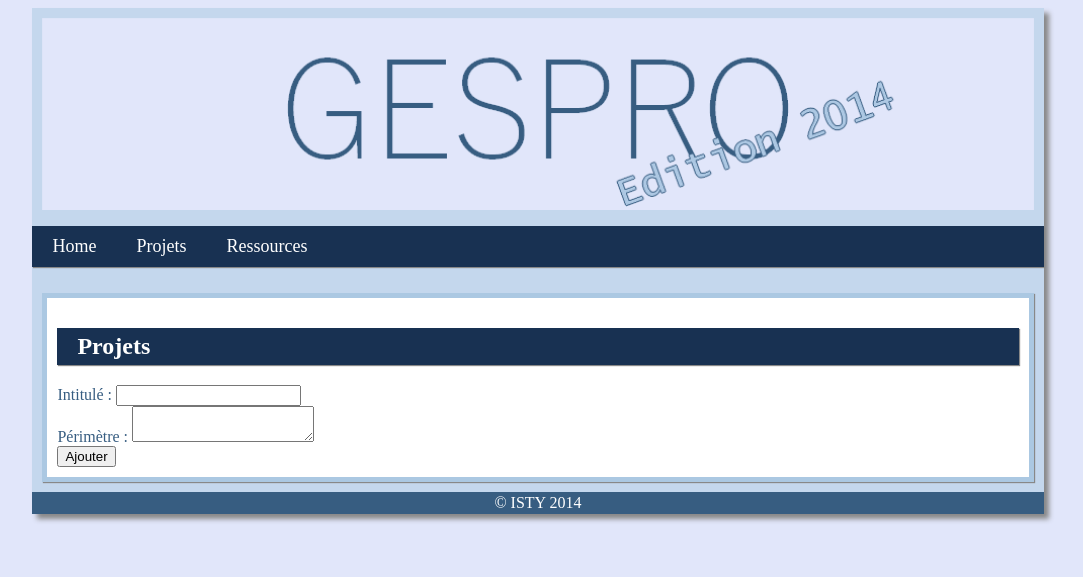
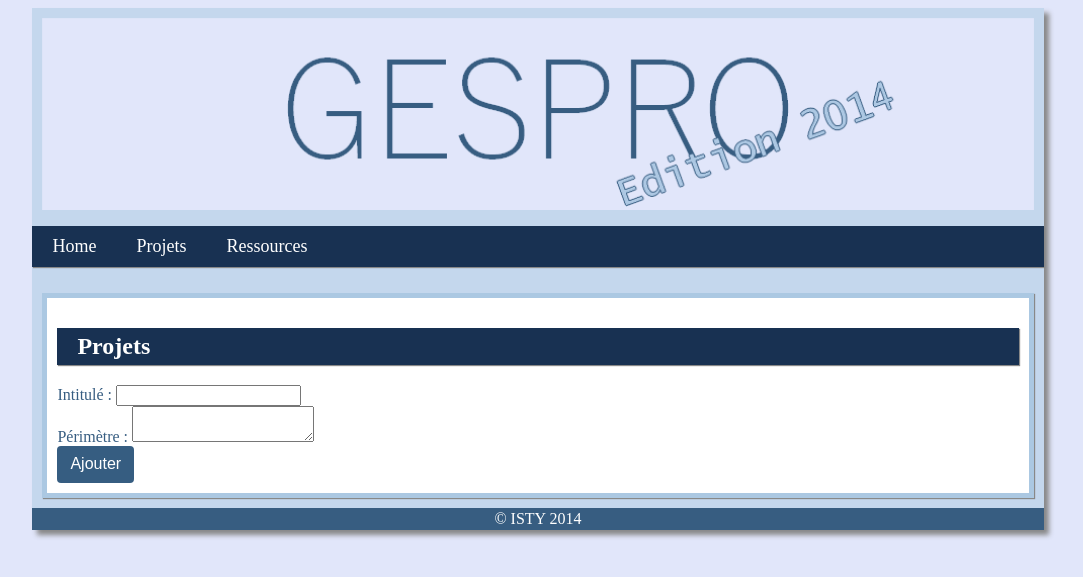
Before and after one commit to xnorbal/MACSI1, a PHP site: page /addproject.php in a window 1280 px wide. Shown: the top 577 px of the page, without its empty margins (102-1185 px from the left). Run offline with PHP 8.4, Linux system fonts and the light colour scheme.

Commit message:
Design bouton + Correction addlivrable

```diff
--- a/addJalon.php
+++ b/addJalon.php
@@ -45,7 +45,7 @@ include("include/top.php");
 	<label for="date">Date du jalon :</label>
 	<input type="text" id="datepicker" name="date" />
 	<br />
-	<input type="submit" name="ajouter" value="Ajouter"/>
+	<input type="submit" name="ajouter" value="Ajouter"  class="button" />
 </form>
 <script>
 $(function() {
--- a/addlot.php
+++ b/addlot.php
@@ -31,7 +31,7 @@ if(!empty($_GET["spid"])){
 		<textarea name="perimetre">
 		</textarea>
 		<br />
-		<input type="submit" value="Ajouter" name="fromsproj"/>
+		<input type="submit" value="Ajouter" name="fromsproj"  class="button" />
 	</form>
 	<?php
 } else if(!empty($_GET["phid"])){
@@ -60,7 +60,7 @@ if(!empty($_GET["spid"])){
 		<textarea name="perimetre">
 		</textarea>
 		<br />
-		<input type="submit" value="Ajouter" name="fromphase"/>
+		<input type="submit" value="Ajouter" name="fromphase"  class="button" />
 	</form>
 <?php
 
--- a/addphase.php
+++ b/addphase.php
@@ -40,7 +40,7 @@ include("include/top.php");
 	<label for="intitule">Intitulé :</label>
 	<input type="text" name="intitule"/>
 	<br />
-	<input type="submit" name="ajouter" value="Ajouter"/>
+	<input type="submit" name="ajouter" value="Ajouter"  class="button" />
 </form>
 <?php
 include("include/bottom.php");
--- a/addproject.php
+++ b/addproject.php
@@ -27,7 +27,7 @@ include("include/top.php");
 	<textarea name="perimetre">
 	</textarea>
 	<br />
-	<input type="submit" name="ajouter" value="Ajouter"/>
+	<input type="submit" name="ajouter" value="Ajouter"  class="button" />
 </form>
 <?php
 include("include/bottom.php");
--- a/addressource.php
+++ b/addressource.php
@@ -83,7 +83,7 @@ include("include/top.php");
 		</tr>
 		<tr>
 			<td>
-				<input type="submit" name="ajouter" value="Ajouter"/>
+				<input type="submit" name="ajouter" value="Ajouter"  class="button" />
 			</td>
 		</tr>
 	</table>
--- a/addsproject.php
+++ b/addsproject.php
@@ -54,7 +54,7 @@ else {
 	<textarea name="perimetre">
 	</textarea>
 	<br />
-	<input type="submit" value="Ajouter" name="ajouter" />
+	<input type="submit" value="Ajouter" name="ajouter"  class="button" />
 </form>
 <?php
 include("include/bottom.php");
--- a/lotsdetails.php
+++ b/lotsdetails.php
@@ -39,7 +39,7 @@
 			echo '</tr>';
 		}
 		echo '</table>';
-		echo '<a href="createlivrable.php?lid='.$_GET['lid'].'">créer un livrable</a>';
+		echo '<a href="createlivrable.php?lid='.$_GET['lid'].'"  class="button" >créer un livrable</a>';
 
 		//Tâches
 
@@ -89,7 +89,7 @@
 			echo '</tr>';
 		}
 		echo '</table>';
-		echo '<a href="createtache.php">créer une tâche</a>';
+		echo '<a href="createtache.php"  class="button" >créer une tâche</a>';
 	}
 	include("include/bottom.php");
 ?>
--- a/modifyjalon.php
+++ b/modifyjalon.php
@@ -47,7 +47,7 @@ include("include/top.php");
 	<label for="date">Date du jalon :</label>
 	<input type="text" id="datepicker" name="date" value="<?php echo formatSQLToFr($dateJalon); ?>" />
 	<br />
-	<input type="submit" name="modifier" value="Modifier"/>
+	<input type="submit" name="modifier" value="Modifier"  class="button" />
 </form>
 <script>
 $(function() {
--- a/modifyphase.php
+++ b/modifyphase.php
@@ -41,7 +41,7 @@ include("include/top.php");
 	<label for="intitule">Intitulé :</label>
 	<input type="text" name="intitule" value="<?php echo $intitulePhase; ?>"/>
 	<br />
-	<input type="submit" name="modifier" value="Modifier"/>
+	<input type="submit" name="modifier" value="Modifier"  class="button" />
 </form>
 <?php
 include("include/bottom.php");
--- a/modifyproject.php
+++ b/modifyproject.php
@@ -45,7 +45,7 @@ include("include/top.php");
 	<?php echo $perimetreProjet; ?>
 	</textarea>
 	<br />
-	<input type="submit" name="modifier" value="Modifier"/>
+	<input type="submit" name="modifier" value="Modifier"  class="button" />
 </form>
 <?php
 include("include/bottom.php");
--- a/modifyressource.php
+++ b/modifyressource.php
@@ -114,7 +114,7 @@ include("include/top.php");
 		</tr>
 		<tr>
 			<td>
-				<input type="submit" name="modifier" value="Modifier"/>
+				<input type="submit" name="modifier" value="Modifier"  class="button" />
 			</td>
 		</tr>
 	</table>
--- a/modifysproject.php
+++ b/modifysproject.php
@@ -51,7 +51,7 @@ include("include/top.php");
 	<?php echo $perimetreSousProjet; ?>
 	</textarea>
 	<br />
-	<input type="submit" value="Modifier" name="modifier" />
+	<input type="submit" value="Modifier" name="modifier"  class="button" />
 </form>
 <?php
 include("include/bottom.php");
--- a/projectdetails.php
+++ b/projectdetails.php
@@ -63,7 +63,7 @@ while($row = mysqli_fetch_assoc($res1))
 	echo '</tr>';
 }
 echo '</table>';
-echo '<a href="addsproject.php?pid='.$_GET['pid'].'">ajouter un sous projet</a>';
+echo '<a href="addsproject.php?pid='.$_GET['pid'].'"  class="button">ajouter un sous projet</a>';
 echo '<br/><br/>';
 
 //AFFICHAGE DES PHASES
@@ -100,7 +100,7 @@ while($row = mysqli_fetch_assoc($res3))
 	echo '</tr>';
 }
 echo '</table>';
-echo '<a href="addphase.php?pid='.$_GET['pid'].'">ajouter une phase</a>';
+echo '<a href="addphase.php?pid='.$_GET['pid'].'"  class="button">ajouter une phase</a>';
 
 //AFFICHAGE DES JALONS
 
@@ -137,7 +137,7 @@ while($row = mysqli_fetch_assoc($res3))
 	echo '</tr>';
 }
 echo '</table>';
-echo '<a href="addjalon.php?pid='.$_GET['pid'].'">ajouter un jalon</a>';
+echo '<a href="addjalon.php?pid='.$_GET['pid'].'"  class="button">ajouter un jalon</a>';
 
 include("include/bottom.php");
 ?>
--- a/projectlist.php
+++ b/projectlist.php
@@ -42,6 +42,6 @@ while($row = mysqli_fetch_assoc($res))
 	echo '</tr>';
 }
 echo '</table>';
-echo '<a href="addproject.php">ajouter un projet</a>';
+echo '<a href="addproject.php" class="button">ajouter un projet</a>';
 include("include/bottom.php");
 ?>
--- a/ressourcelist.php
+++ b/ressourcelist.php
@@ -109,6 +109,6 @@ while($row = mysqli_fetch_assoc($res))
 }
 echo '</table>';
 
-echo '<a href="addressource.php">ajouter une ressource</a>';
+echo '<a href="addressource.php"  class="button">ajouter une ressource</a>';
 include("include/bottom.php");
 ?>
--- a/site.css
+++ b/site.css
@@ -212,3 +212,28 @@ footer{
 .supprimer:hover {
 	background-image: url("images/deleteHover.png");
 }
+
+.button {
+	color: rgb(255, 255, 255);
+	background-color: #365d81;
+	border-color: rgb(40, 94, 142);
+	display: inline-block;
+	padding: 6px 12px;
+	margin-bottom: 0px;
+	font-size: 16px;
+	font-weight: normal;
+	line-height: 1.42857;
+	text-align: center;
+	white-space: nowrap;
+	vertical-align: middle;
+	cursor: pointer;
+	-moz-user-select: none;
+	background-image: none;
+	border: 1px solid transparent;
+	border-radius: 4px;
+	text-decoration: none;
+}
+
+.button:hover {
+	background-color: #173152;
+}
--- a/sousprojetdetails.php
+++ b/sousprojetdetails.php
@@ -74,7 +74,7 @@ while($row2 = mysqli_fetch_assoc($res2))
 	echo '</tr>';
 }
 echo '</table>';
-echo '<a href="addlot.php?spid='.$row1["ID"].'">ajouter un lot</a>';
+echo '<a href="addlot.php?spid='.$row1["ID"].'"  class="button" >ajouter un lot</a>';
 
 include("include/bottom.php");
 ?>
```
Also changed, not shown: createlivrable.php (+14 -6 lines).
